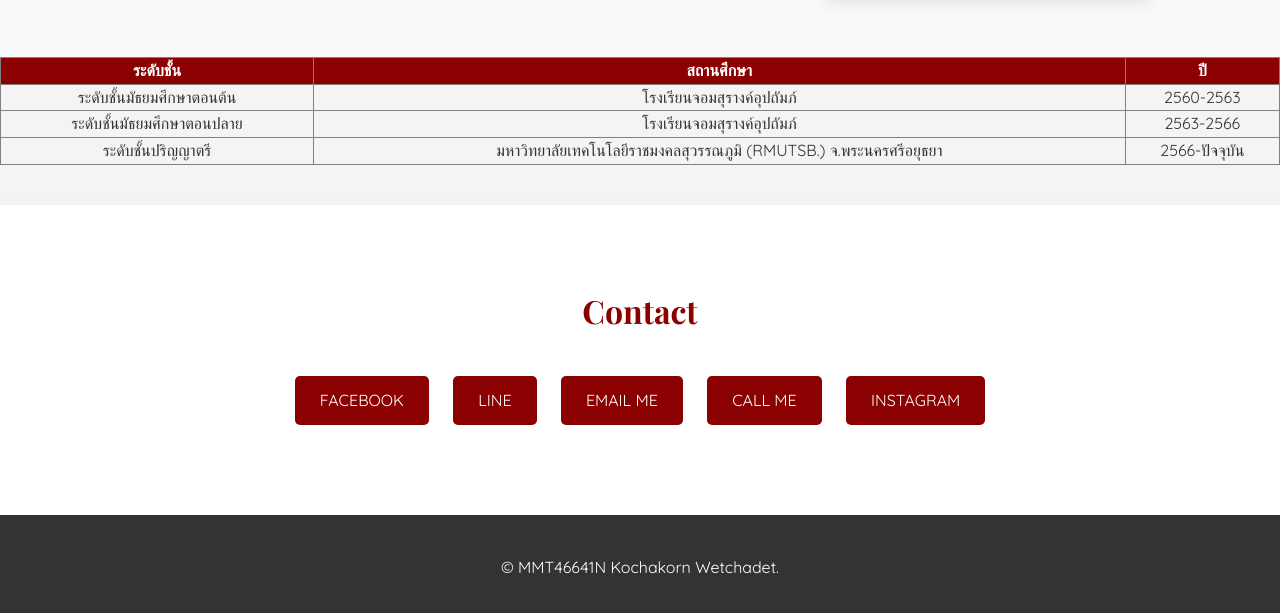
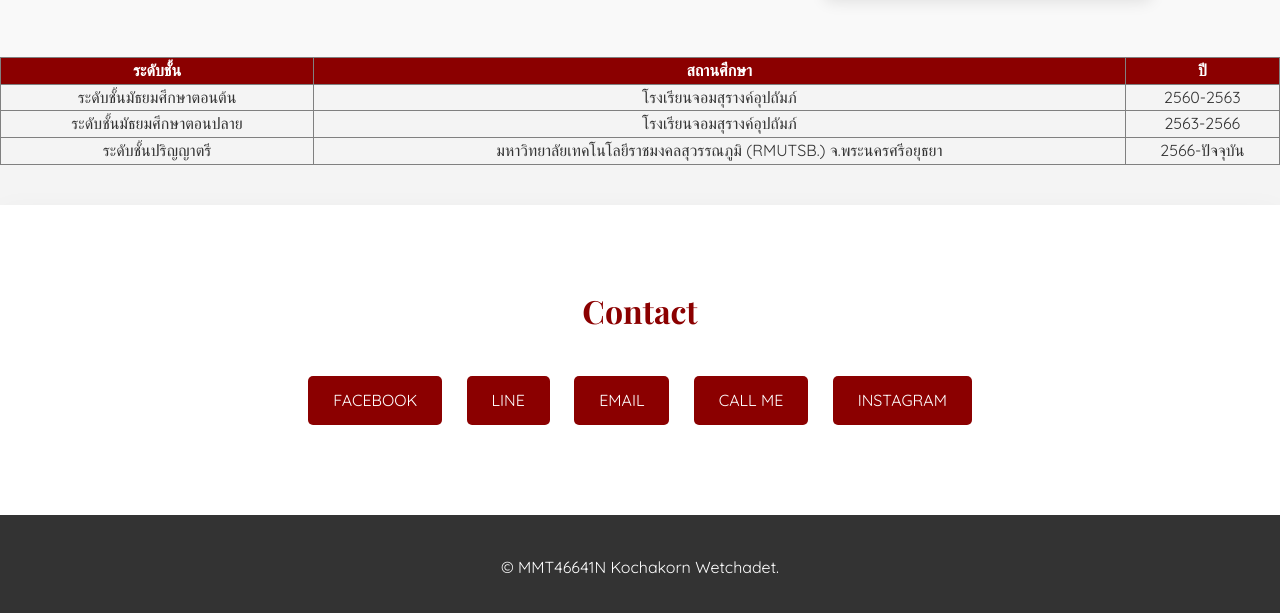
Before and after one commit to kochakorn2005/Profile-my-kochakorn, a plain HTML site: page index.html in a window 1280 px wide. Shown: the part 2462-3075 px from the top of the page. Drawn offline with nearby package versions, Linux system fonts and the light colour scheme.

Commit message:
Update index.html

```diff
--- a/index.html
+++ b/index.html
@@ -294,7 +294,7 @@
     <div class="contact-form">
         <a href="https://www.facebook.com/profile.php?id=100026599628235" class="button" target="_blank">Facebook</a>
         <a href="https://line.me/ti/p/0651141784" class="button" target="_blank">Line</a>
-        <a href="mailto:466420241001-st@rmutsb.ac.th" class="button">Email Me</a>
+        <a href="mailto:466420241001-st@rmutsb.ac.th" class="button">Email</a>
         <a href="tel:0651141784" class="button">Call Me</a>
         <a href="https://www.instagram.com/kreamkch_/" class="button" target="_blank">Instagram</a>
     </div>
```
